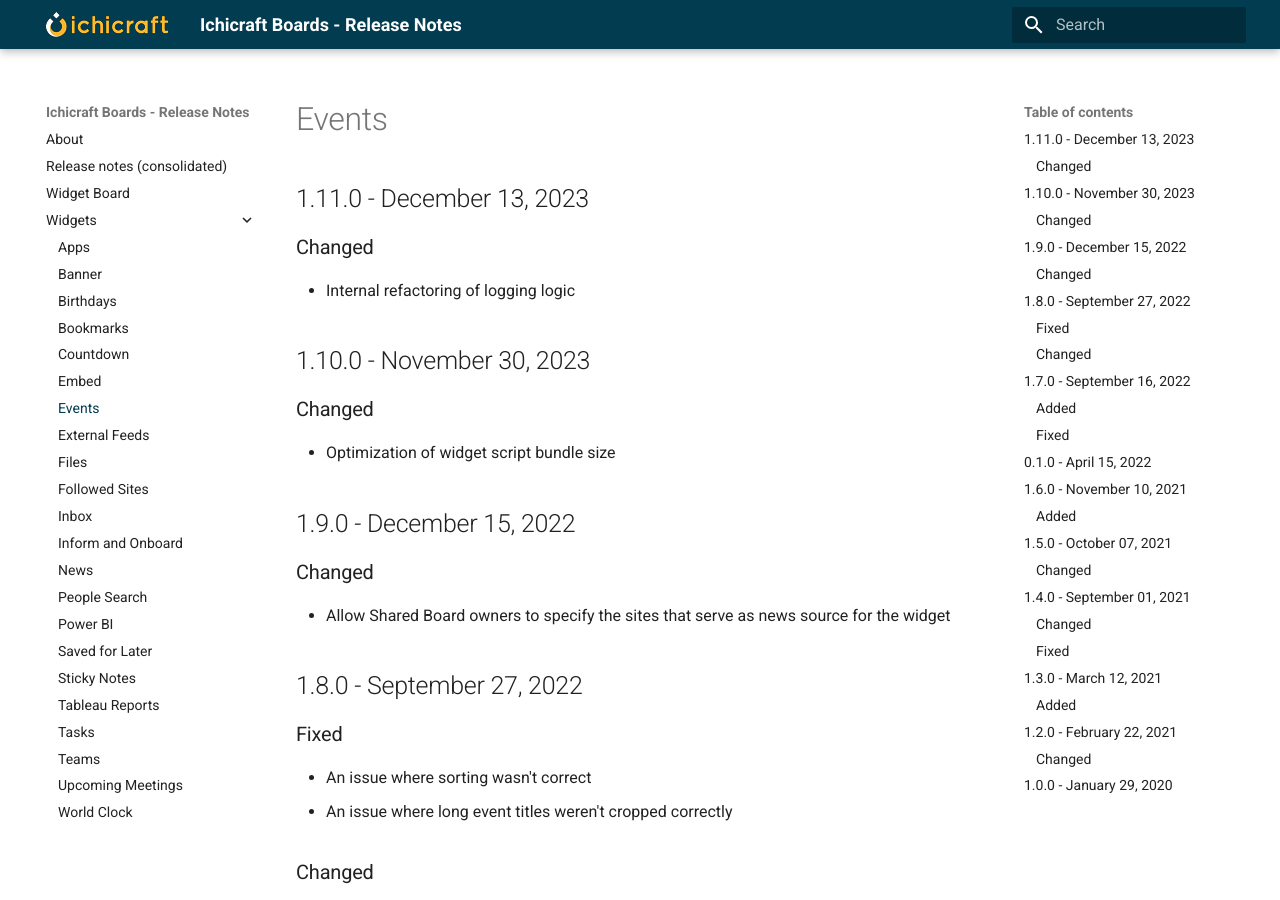
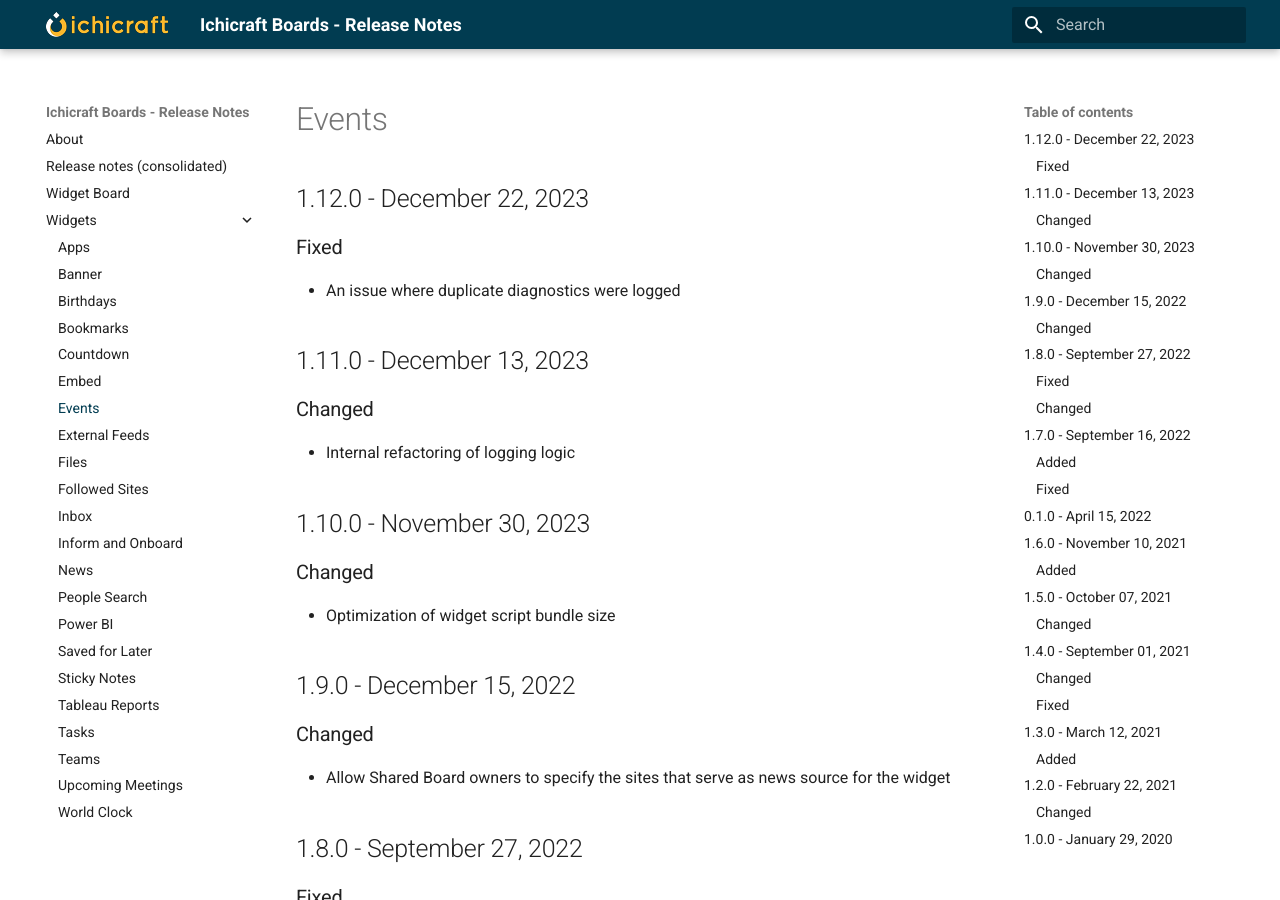
Before and after one commit to ichicraft/widgets-docs, an MkDocs documentation site: the page built from docs/Widgets/Events.md, in a window 1280 px wide and 900 px high. Built offline with MkDocs 1.6.1 and Material for MkDocs 9.7.7, drawn with Linux system fonts in a browser that asks for light colours.

```diff
--- a/docs/Widgets/Events.md
+++ b/docs/Widgets/Events.md
@@ -1,3 +1,8 @@
+## 1.12.0 - December 22, 2023
+
+### Fixed
+- An issue where duplicate diagnostics were logged
+
 ## 1.11.0 - December 13, 2023
 
 ### Changed
```
Also changed, not shown: docs/Release-notes-(consolidated).md (+5 -0 lines).
